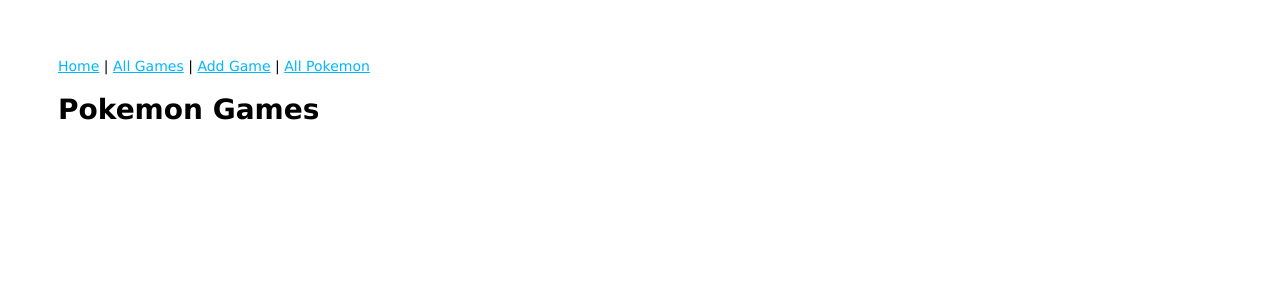
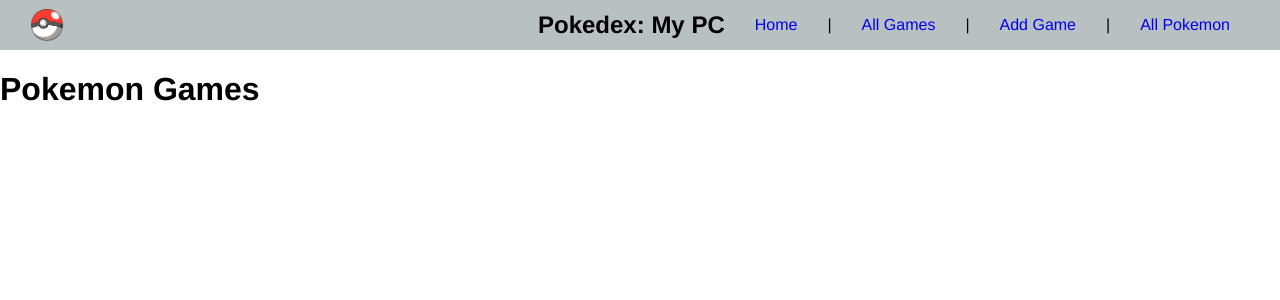
Before and after one commit to Exiled184/Pokedex, a Node server app: page / in a window 1280 px wide. Shown: the top 300 px of the page. Run offline with Node 20, Linux system fonts and the light colour scheme; some libraries are stand-ins or nearby versions.

Commit message:
put in CSS template

```diff
--- a/public/stylesheets/style.css
+++ b/public/stylesheets/style.css
@@ -1,8 +1,195 @@
-body {
-  padding: 50px;
-  font: 14px "Lucida Grande", Helvetica, Arial, sans-serif;
+* {
+  box-sizing: border-box;
+  font-family: Helvetica;
 }
 
-a {
-  color: #00b7ff;
+body {
+  margin: 0;
+  display: grid;
+  grid-template-rows: 50px 1fr;
+  grid-template-areas:
+    "nav"
+    "main";
 }
+
+body > nav {
+  grid-area: nav;
+  background-color: #b8c0c2;
+  display: flex;
+  justify-content: flex-end;
+  align-items: center;
+  padding: 0 20px 0 30px;
+}
+
+nav > img {
+  width: 34px;
+  object-fit: contain;
+  margin-right: auto;
+}
+
+nav > img {
+  width: 34px;
+  object-fit: contain;
+  margin-right: auto;
+}
+
+body > main {
+  grid-area: main;
+  display: flex;
+  flex-direction: column;
+  align-items: center;
+  background-color: #e8eceb;
+  padding: 20px;
+  overflow-y: scroll;
+}
+
+body > main h1:first-child {
+  margin-bottom: 50px;
+}
+
+nav > a {
+  margin: 20px;
+  text-decoration: none;
+  padding: 10px;
+  border-radius: 5px;
+}
+
+nav > a:hover:not(.active) {
+  color: white;
+  background-color: #424748;
+}
+
+nav > a.active {
+  color: white;
+  cursor: default;
+}
+
+#new-form {
+  display: grid;
+  grid-gap: 10px;
+  grid-template-columns: repeat(2, minmax(auto, 22rem));
+}
+
+#new-form *,
+#add-review-form *,
+#add-performer-form * {
+  font-size: 20px;
+  padding: 5px;
+  border-radius: 5px;
+}
+
+#new-form input[type="submit"] {
+  grid-column: span 2;
+  width: 10rem;
+  margin-left: auto;
+}
+
+table {
+  font-size: 20px;
+}
+
+table thead th {
+  padding: 5px;
+  border-bottom: 2px solid #424748;
+}
+
+table td {
+  padding: 10px;
+  text-align: center;
+}
+
+#list td:nth-child(2),
+#list td:nth-child(3) {
+  min-width: 100px;
+}
+
+#list a {
+  border-radius: 4px;
+  background-color: #b8c0c2;
+  padding: 4px;
+  text-decoration: none;
+  font-size: 14px;
+}
+
+#list a:hover {
+  background-color: white;
+}
+
+#show-page {
+  display: grid;
+  grid-template-columns: auto auto;
+  grid-gap: 1rem;
+}
+
+#show-page div:nth-child(even) {
+  font-weight: bold;
+}
+
+#add-review-form,
+#add-performer-form {
+  display: grid;
+  grid-template-columns: auto auto;
+  grid-gap: 1rem;
+  margin-bottom: 2rem;
+}
+
+#add-review-form input[type="submit"],
+#add-performer-form input[type="submit"] {
+  width: 10rem;
+  grid-column: 2 / 3;
+}
+
+hr {
+  color: #424748;
+}
+
+#badge-container {
+  display: flex;
+  flex-wrap: wrap;
+  /* padding: 1rem; */
+  width: 80%;
+  border: 2px solid #b8c0c2;
+  border-radius: 0.5rem;
+  margin: 0.5rem 0 2rem;
+}
+
+.badge {
+  background-color: #b8c0c2;
+  padding: 0.5rem;
+  margin: 0.5rem;
+  border-radius: 0.3rem;
+  font-size: 0.8rem;
+  text-align: center;
+}
+
+#show-page ul {
+  margin: 0 0 2rem;
+  padding: 0;
+  list-style: none;
+}
+
+#show-page li {
+  font-weight: bold;
+}
+
+.login {
+  display: flex;
+  justify-content: center;
+  align-items: center;
+  height: 34px;
+}
+
+.login img {
+  height: 30px;
+}
+
+.review-user {
+  display: flex;
+  justify-content: center;
+  align-items: center;
+}
+
+.review-user img {
+  border-radius: 50%;
+  height: 40px;
+}
--- a/views/partials/footer.ejs
+++ b/views/partials/footer.ejs
@@ -1,3 +1,3 @@
-<footer></footer>
+</main>
 </body>
 </html>
--- a/views/partials/header.ejs
+++ b/views/partials/header.ejs
@@ -4,10 +4,14 @@
     <meta charset="UTF-8" />
     <meta http-equiv="X-UA-Compatible" content="IE=edge" />
     <meta name="viewport" content="width=device-width, initial-scale=1.0" />
+    <link rel="stylesheet" href="/stylesheets/style.css" />
+
     <title>Pokedex: My PC</title>
-    <link rel="stylesheet" href="/stylesheets/style.css" />
   </head>
   <body>
+    <nav>
+      <img src="/public/images/Pokemon_allmode.png" />
+      <h1>Pokedex: My PC</h1>
       <a href="/">Home</a>
       |
       <a href="/games">All Games</a>
@@ -15,5 +19,6 @@
       <a href="/games/new">Add Game</a>
       |
       <a href="/pokemons">All Pokemon</a>
+    </nav>
   </body>
 </html>
```
Also changed, not shown: public/images/Pokemon_allmode.png (added), 3 other files. Lines whose indentation alone changed are shown as unchanged.
